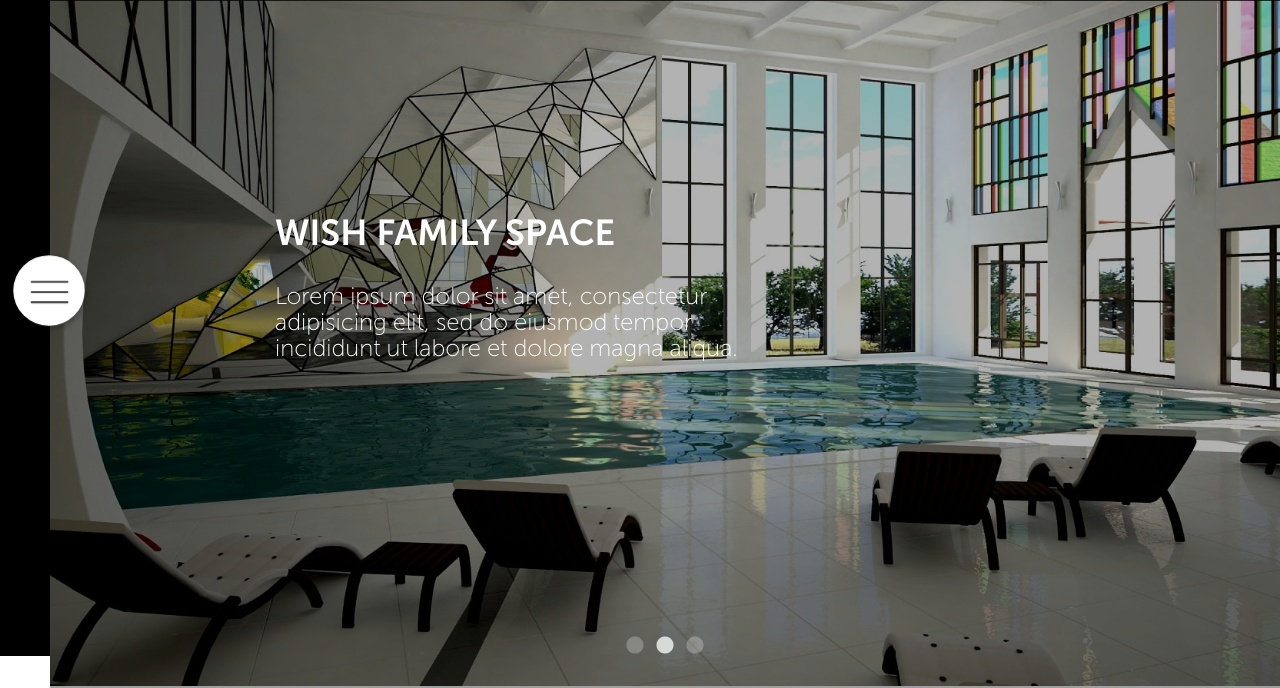
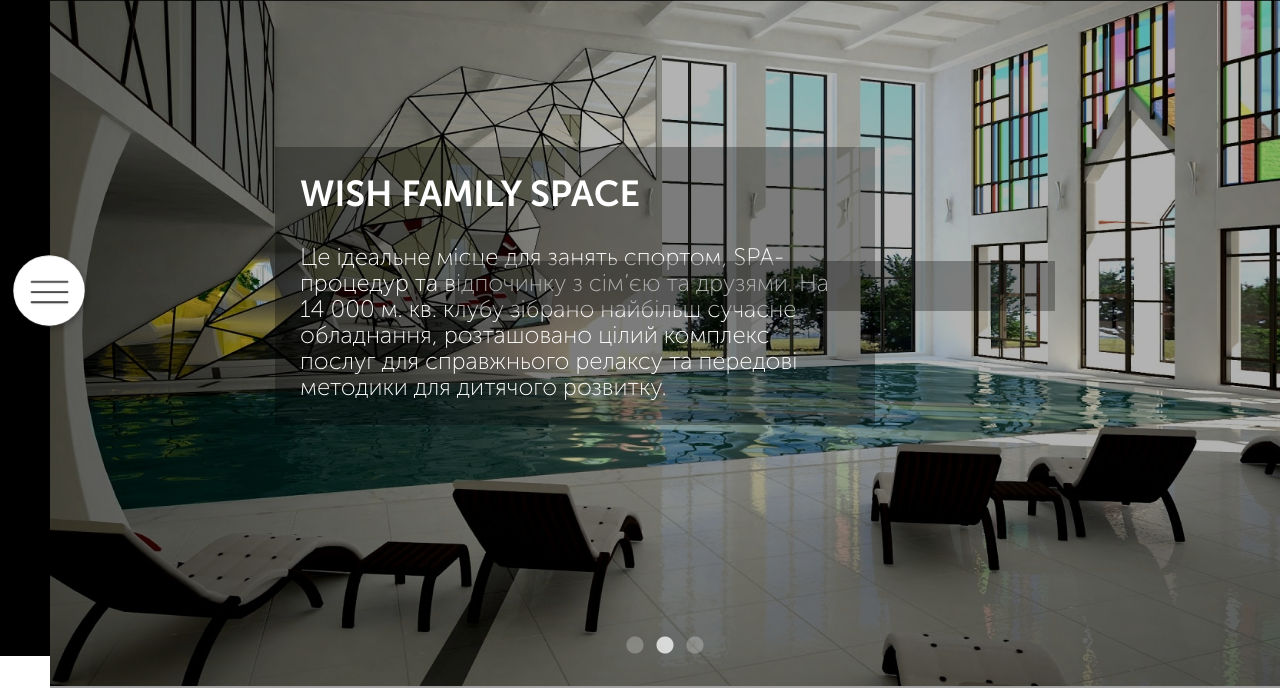
Before and after one commit to TheFigurehead/sadok, a website: page app/index.html in a window 1280 px wide. Shown: the part 144-832 px from the top of the page. Drawn offline with Linux system fonts and the light colour scheme; some packages are replaced by stand-ins of ours; grey boxes are pictures that could not be loaded.

Commit message:
Preparing master for merging

```diff
--- a/app/index.html
+++ b/app/index.html
@@ -71,8 +71,8 @@
           	<div class="paranja">
       			</div>
           <div class="text-item text-item-left">
-          	<h2>wish family space</h2>
-          	<p>Lorem ipsum dolor sit amet, consectetur adipisicing elit, sed do eiusmod tempor incididunt ut labore et dolore magna aliqua.</p>
+          	<h2>WISH family space</h2>
+          	<p>Закритий клуб преміум-класу, з унікальною атмосферою та особлівою аудіторією.</p>
           </div>
           <div class="text-item text-item-right">
           </div>
@@ -82,8 +82,10 @@
           	<div class="paranja">
       			</div>
           	<div class="text-item text-item-left">
-          	<h2>wish family space</h2>
-          	<p>Lorem ipsum dolor sit amet, consectetur adipisicing elit, sed do eiusmod tempor incididunt ut labore et dolore magna aliqua.</p>
+          	<h2>WISH family space</h2>
+          	<p>Це ідеальне місце для занять спортом, SPA-процедур та відпочинку з сім’єю та друзями.
+              На 14 000 м. кв. клубу зібрано найбільш сучасне обладнання, розташовано цілий комплекс
+              послуг для справжнього релаксу та передові методики для дитячого розвитку.</p>
           	</div>
           	<div class="text-item text-item-right">
           </div>
@@ -93,8 +95,8 @@
           	<div class="paranja">
       			</div>
           	<div class="text-item text-item-left">
-          	<h2>wish family space</h2>
-          	<p>Lorem ipsum dolor sit amet, consectetur adipisicing elit, sed do eiusmod tempor incididunt ut labore et dolore magna aliqua.</p>
+          	<h2>WISH family space</h2>
+          	<p>Розташований в екологічно чистій місцевості, в безпосередній близькості до мальовничих озер, на території котеджного комплексу “Вишневе містечко”.</p>
           	</div>
           	<div class="text-item text-item-right">
           </div>
--- a/app/scss/_glavnaya.scss
+++ b/app/scss/_glavnaya.scss
@@ -39,7 +39,9 @@
 	color: #ffffff;
 	top: 50%;
 	transform: translateY(-50%);
-	width: 500px;
+	width: 550px;
+	padding: 25px;
+	background-color: rgba(0, 0, 0, 0.3);
 }
 
 main .top-slider-wrapper .top-slider .top-slider-item .text-item h2 {
```
Also changed, not shown: app/css/style.css.
